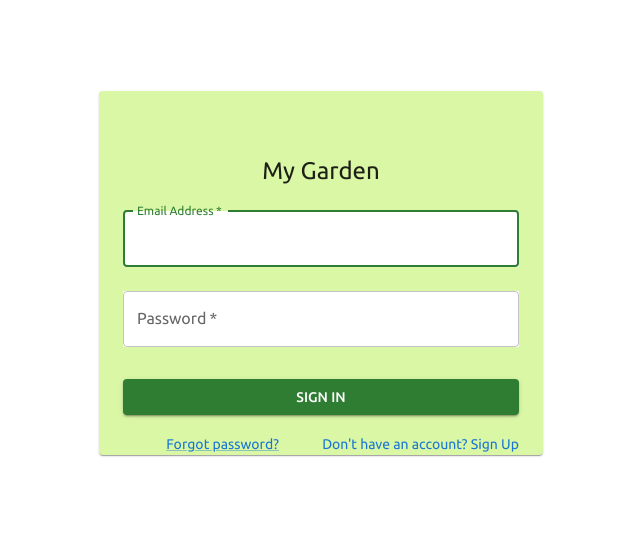
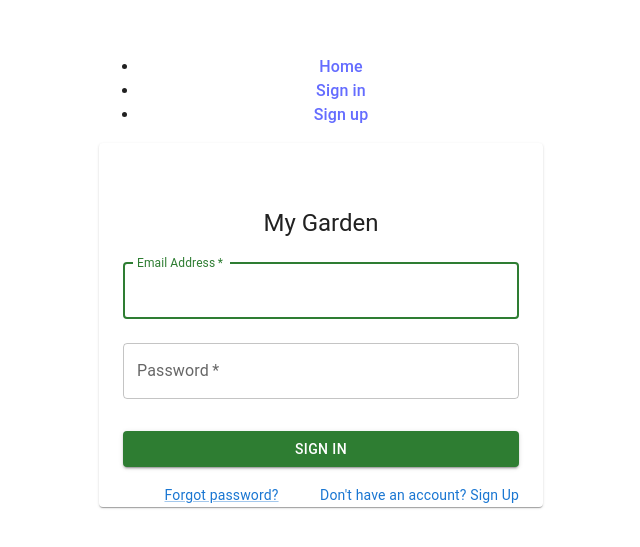
Before and after one commit to yoavrichter30/myGarden, a React (Vite) app in the folder front/: page /signup in a window 1280 px wide. Shown: the part 127-674 px from the top of the page, without its empty margins (319-959 px from the left). Built offline with nearby package versions, Linux system fonts and the light colour scheme.

Commit message:
Add router

```diff
--- a/front/package.json
+++ b/front/package.json
@@ -26,6 +26,7 @@
     "eslint": "^8.55.0",
     "eslint-plugin-react-hooks": "^4.6.0",
     "eslint-plugin-react-refresh": "^0.4.5",
+    "react-router-dom": "^6.21.2",
     "typescript": "^5.2.2",
     "vite": "^5.0.8"
   }
--- a/front/src/App.tsx
+++ b/front/src/App.tsx
@@ -1,9 +1,11 @@
 import { useState } from 'react'
 import reactLogo from './assets/react.svg'
-import viteLogo from '/vite.svg'
 import './App.css'
 import { ThemeProvider, createTheme } from '@mui/material';
+import { Outlet, Link } from "react-router-dom";
+
 import SignIn from './pages/sign-in/SignIn.tsx'
+import SignUp from './pages/sign-up/SignUp.tsx'
 import baseTheme from './theme.ts';
 
 const styles = createTheme({
@@ -23,9 +25,25 @@
 
   return (
     <>
-      <ThemeProvider theme={styles}>
+      <nav>
+        <ul>
+          <li>
+            <Link to="/">Home</Link>
+          </li>
+          <li>
+            <Link to="/signin">Sign in</Link>
+          </li>
+          <li>
+            <Link to="/signup">Sign up</Link>
+          </li>
+        </ul>
+      </nav>
+
+      <Outlet />
+
+      {/* <ThemeProvider theme={styles}>
         <SignIn />
-      </ThemeProvider>
+      </ThemeProvider> */}
 
     </>
   )
--- a/front/src/main.tsx
+++ b/front/src/main.tsx
@@ -2,13 +2,19 @@
 import ReactDOM from 'react-dom/client'
 import App from './App.tsx'
 import './index.css'
-import { ThemeProvider, createTheme } from '@mui/material';
-import baseTheme from './theme.ts';
+import { BrowserRouter, Routes, Route } from "react-router-dom";
+import SignIn from './pages/sign-in/SignIn.tsx';
+import SignUp from './pages/sign-up/SignUp.tsx';
 
 ReactDOM.createRoot(document.getElementById('root')!).render(
   <React.StrictMode>
-      <ThemeProvider theme={baseTheme}>
-        <App />
-      </ThemeProvider>
+      <BrowserRouter>
+      <Routes>
+        <Route path="/" element={<App />}>
+        <Route path="signin" element={<SignIn />} />
+        <Route path="signup" element={<SignUp />} />
+        </Route>
+      </Routes>
+    </BrowserRouter>
   </React.StrictMode>,
 )
--- /dev/null
+++ b/front/src/pages/sign-up/SignUp.css
@@ -0,0 +1,6 @@
+.MuiInputBase-input  {
+    background: white;
+}
+.MuiTextField-root {
+    background: white;
+  }
--- /dev/null
+++ b/front/src/pages/sign-up/SignUp.tsx
@@ -0,0 +1,113 @@
+import * as React from 'react';
+import Avatar from '@mui/material/Avatar';
+import Button from '@mui/material/Button';
+import CssBaseline from '@mui/material/CssBaseline';
+import TextField from '@mui/material/TextField';
+import FormControlLabel from '@mui/material/FormControlLabel';
+import Checkbox from '@mui/material/Checkbox';
+import Link from '@mui/material/Link';
+import Grid from '@mui/material/Grid';
+import Box from '@mui/material/Box';
+// import LockOutlinedIcon from '@mui/icons-material/LockOutlined';
+import Typography from '@mui/material/Typography';
+import Container from '@mui/material/Container';
+import Card from '@mui/material/Card';
+import CardContent from '@mui/material/CardContent';
+import { createTheme, ThemeProvider } from '@mui/material/styles';
+import "./SignUp.css"
+
+const SignUpTheme = createTheme({
+    palette: {
+      background: {
+        paper: '#DAF7A6'
+      },
+      secondary: {
+        main: '#DAF7A6',
+      },
+    },
+  });
+
+export default function SignUp() {
+  const handleSubmit = (event: React.FormEvent<HTMLFormElement>) => {
+    event.preventDefault();
+    const data = new FormData(event.currentTarget);
+    console.log({
+      email: data.get('email'),
+      password: data.get('password'),
+    });
+  };
+
+  return (
+    <Card >
+
+      <Container component="main" maxWidth="xs">
+        <CssBaseline />
+        <Box
+          sx={{
+            marginTop: 8,
+            display: 'flex',
+            flexDirection: 'column',
+            alignItems: 'center',
+          }}
+        >
+          {/* <Avatar sx={{ m: 1, bgcolor: 'secondary.main' }}>
+          </Avatar> */}
+          <Typography component="h1" variant="h5">
+            My Garden
+          </Typography>
+          <Box component="form" onSubmit={handleSubmit} noValidate sx={{ mt: 1 }}>
+            <TextField
+              color="success"
+              margin="normal"
+              required
+              fullWidth
+              id="email"
+              label="Email Address"
+              name="email"
+              autoComplete="email"
+              autoFocus
+            />
+            <TextField
+              color="success"
+              margin="normal"
+              required
+              fullWidth
+              name="password"
+              label="Password"
+              type="password"
+              id="password"
+              autoComplete="current-password"
+            />
+            {/* <FormControlLabel
+              control={<Checkbox value="remember" color="primary" />}
+              label="Remember me"
+            /> */}
+            <Button
+              color="success"
+              type="submit"
+              fullWidth
+              variant="contained"
+              sx={{ mt: 3, mb: 2 }}
+            >
+              Sign In
+            </Button>
+            <Grid container>
+              <Grid item xs>
+                <Link href="#" variant="body2">
+                  Forgot password?
+                </Link>
+              </Grid>
+              <Grid item>
+                <Link href="#" color="primary" variant="body2" underline="hover">
+                  {"Don't have an account? Sign Up"}
+                </Link>
+              </Grid>
+            </Grid>
+          </Box>
+        </Box>
+      </Container>
+    </Card>
+
+//    </ThemeProvider>
+  );
+}
```
Also changed, not shown: 1 other file (tests, documents, lock files or other folders).
